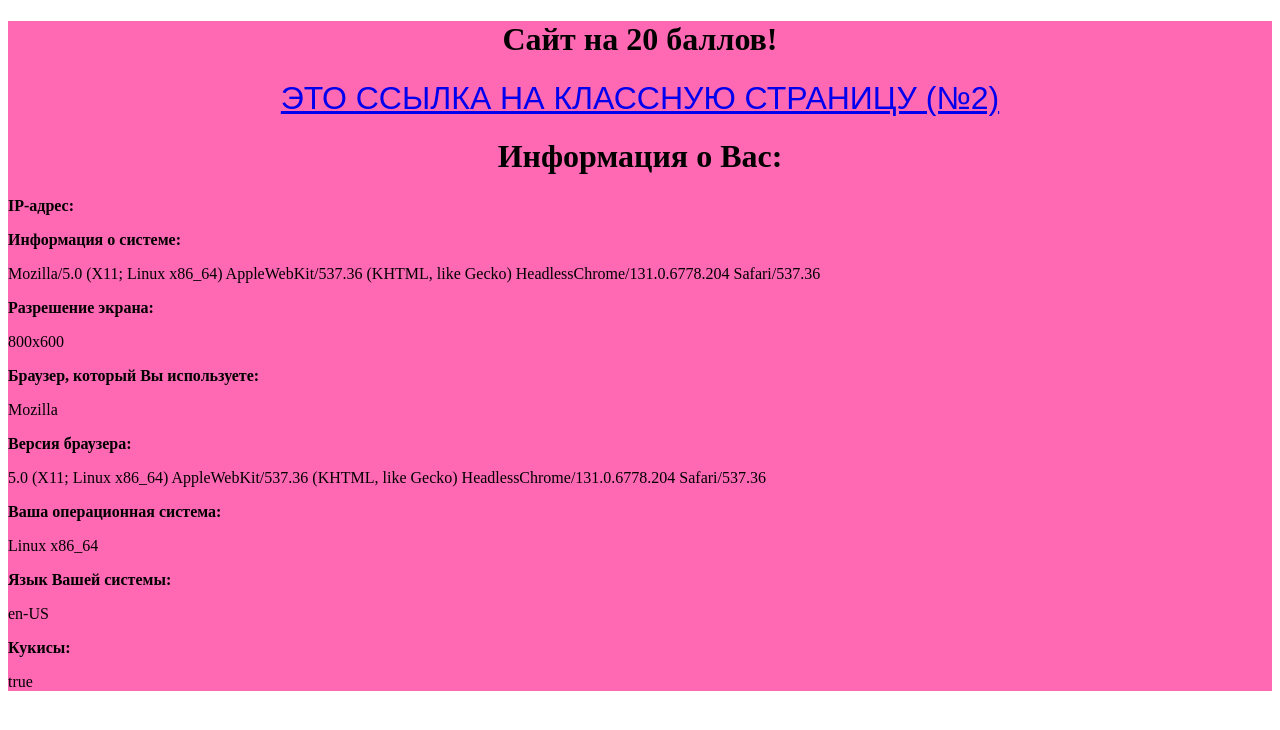
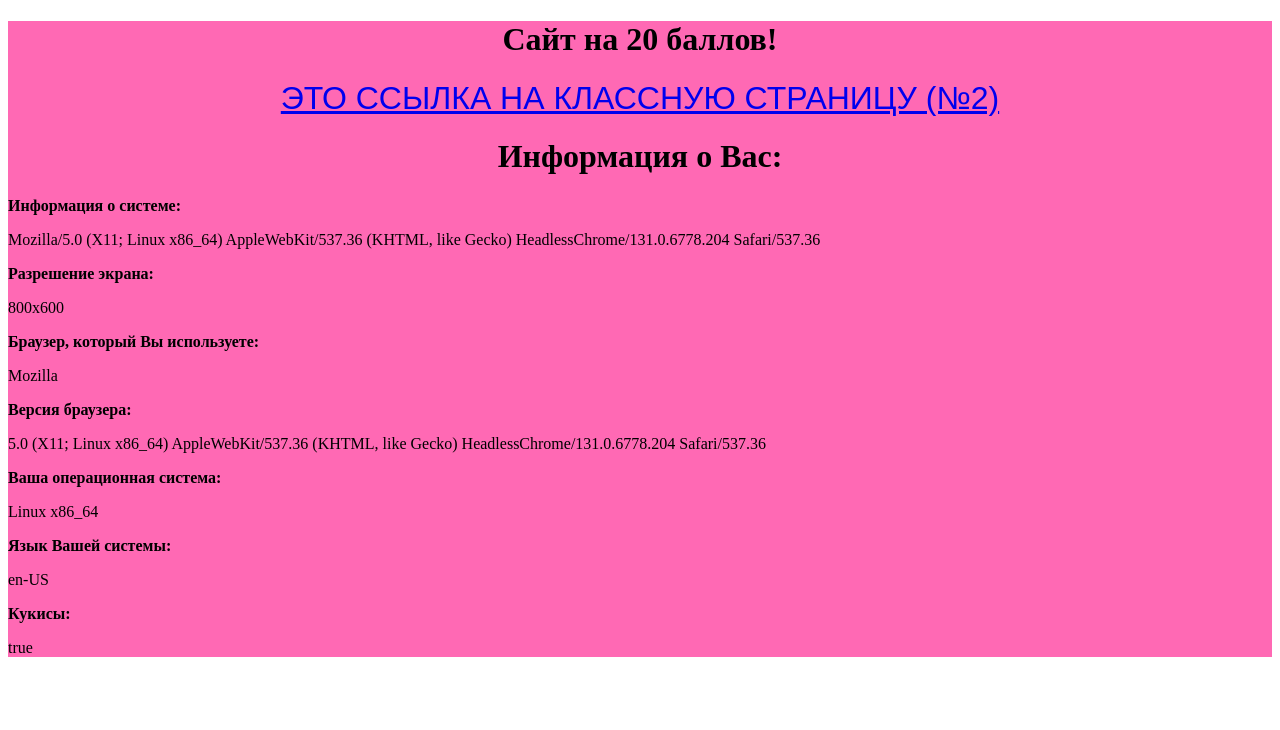
Before and after one commit to EliseyShilov/sit21, a Django app: page /index/ in a window 1280 px wide. Shown: the top 730 px of the page. Run offline with Django 3.2, Linux system fonts and the light colour scheme.

Commit message:
remove ip(

```diff
--- a/templates/polls/index.html
+++ b/templates/polls/index.html
@@ -14,9 +14,6 @@
     <p align="center"><span style="font-size: xx-large; color: red; font-family: Arial; "> <a
             href="http://127.0.0.1:8000/page2/">ЭТО ССЫЛКА НА КЛАССНУЮ СТРАНИЦУ (№2)</a></span></p>
     <h1 align="center">Информация о Вас:</h1>
-
-    <p align="left"><b>IP-адрес:</b>
-    <p align="left">{{ ip }}</p>
 
     <p align="left"><b>Информация о системе:</b></p>
     <p align="left" id="info"></p>
```
